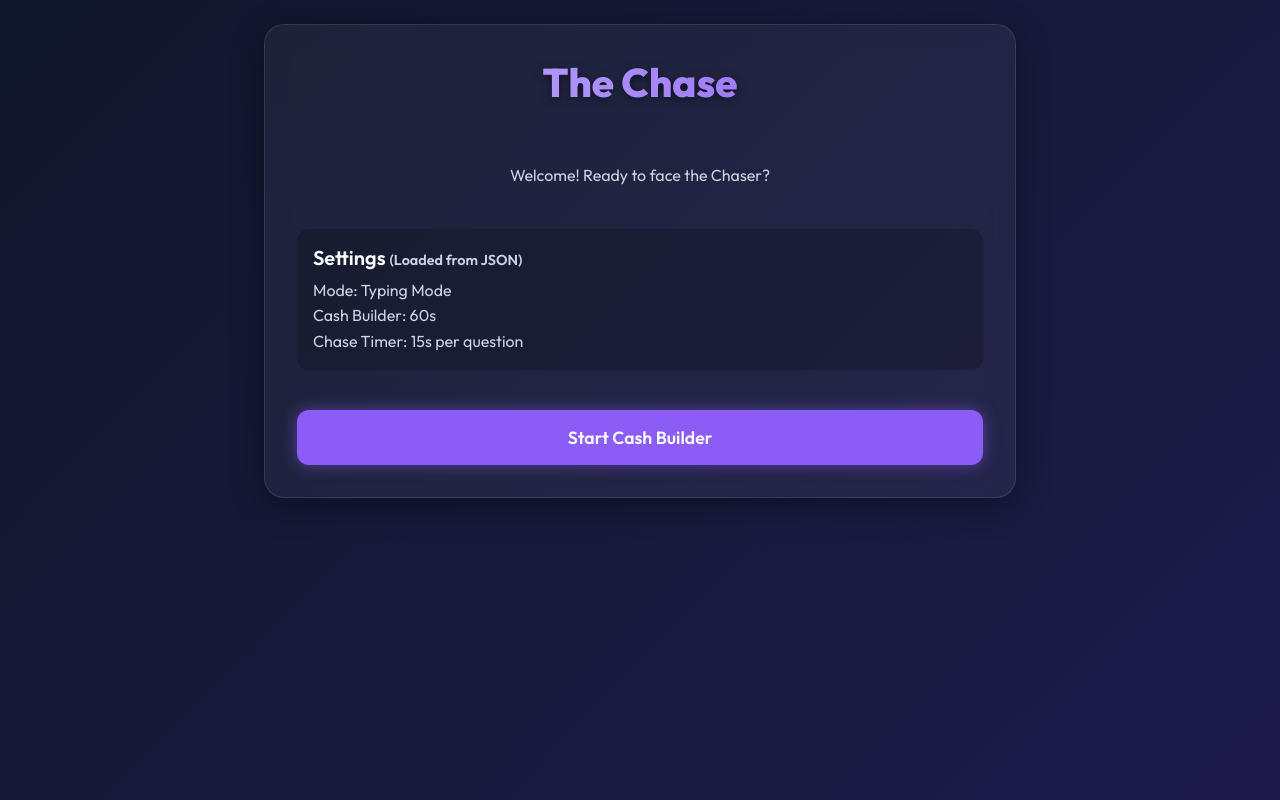
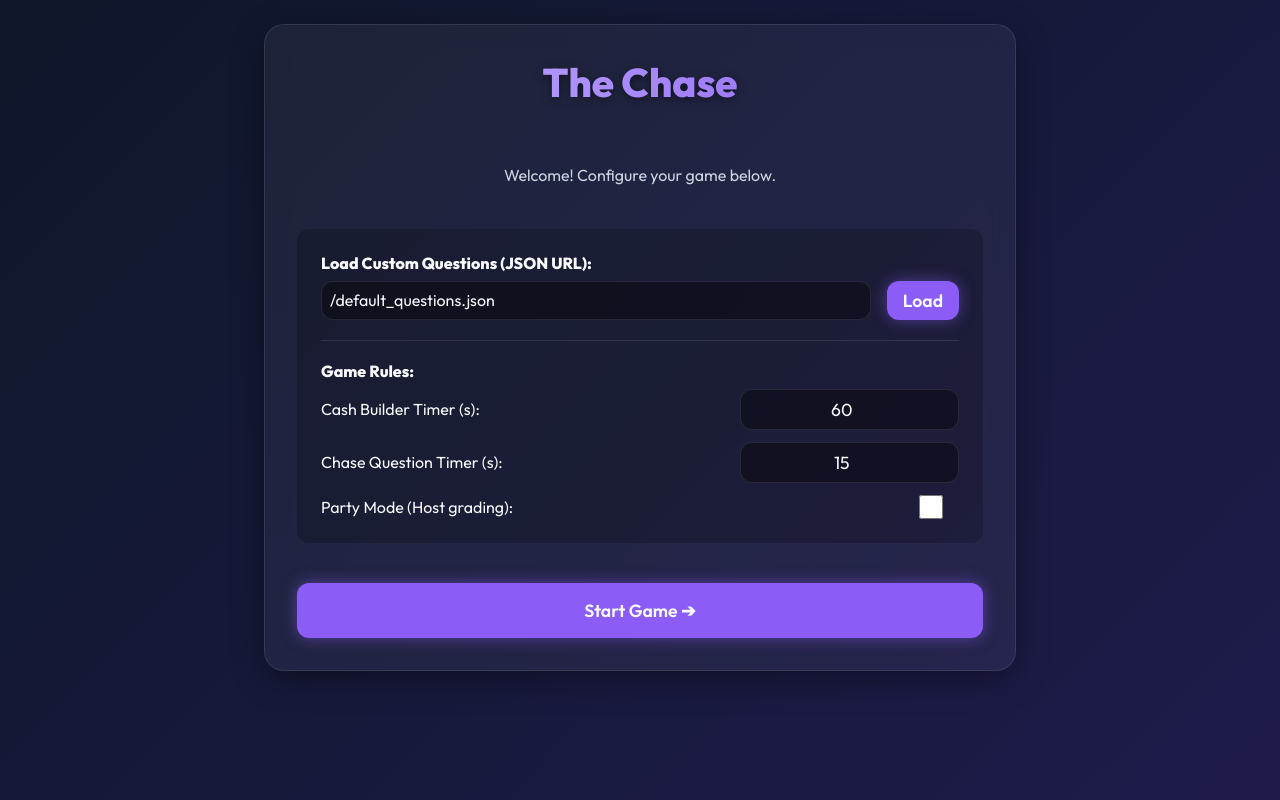
Before and after one commit to sftsk/barry40, a React (Vite) app: page / in a window 1280 px wide. Built offline with nearby package versions, Linux system fonts and the light colour scheme.

Commit message:
feat: Allow loading custom quiz configurations via URL and enable in-game setting adjustments from the menu.

```diff
--- a/src/App.tsx
+++ b/src/App.tsx
@@ -39,27 +39,34 @@ function App() {
   });
 
   const [error, setError] = useState('');
+  const [jsonUrl, setJsonUrl] = useState('');
 
-  useEffect(() => {
-    const urlParams = new URLSearchParams(window.location.search);
-    const quizUrl = urlParams.get('quiz') || '/default_questions.json';
-
-    fetch(quizUrl)
+  const loadConfig = (url: string) => {
+    fetch(url)
       .then(res => {
         if (!res.ok) throw new Error(`HTTP error! status: ${res.status}`);
         return res.json();
       })
       .then((data: GameConfig) => {
         setGameState(s => ({ ...s, config: data }));
+        setError('');
       })
       .catch((e) => setError('Failed to load quiz config. ' + e.message));
+  };
+
+  useEffect(() => {
+    const urlParams = new URLSearchParams(window.location.search);
+    const quizUrl = urlParams.get('quiz') || '/default_questions.json';
+    setJsonUrl(quizUrl);
+    loadConfig(quizUrl);
   }, []);
 
-  if (error) {
+  if (error && !gameState.config) {
     return (
       <div className="glass-panel">
-        <h1>Error</h1>
+        <h1 style={{color: 'var(--danger)'}}>Error loading questions</h1>
         <p className="text-center">{error}</p>
+        <button className="btn btn-primary" onClick={() => window.location.href = '/'}>Retry Default</button>
       </div>
     );
   }
@@ -73,7 +80,18 @@ function App() {
   }
 
   // --- Phase Handlers ---
-  const startGame = () => setGameState(s => ({ ...s, phase: 'CASH_BUILDER', bank: 0 }));
+  const startGame = (customSettings: any) => {
+    setGameState(s => ({
+      ...s,
+      phase: 'CASH_BUILDER',
+      bank: 0,
+      config: {
+        ...s.config!,
+        settings: { ...s.config!.settings, ...customSettings }
+      }
+    }));
+  };
+
   const onCashBuilderComplete = (earned: number) => setGameState(s => ({ ...s, phase: 'CHASE_SETUP', bank: earned }));
   const startChase = () => setGameState(s => ({ ...s, phase: 'THE_CHASE', playerPos: 3, chaserPos: 0 }));
   const endGame = (win: boolean) => setGameState(s => ({ ...s, phase: win ? 'END_WIN' : 'END_LOSE' }));
@@ -81,7 +99,7 @@ function App() {
 
   return (
     <>
-      {gameState.phase === 'MENU' && <MenuScreen onStart={startGame} config={gameState.config} />}
+      {gameState.phase === 'MENU' && <MenuScreen onStart={startGame} config={gameState.config} defaultUrl={jsonUrl} onLoadUrl={loadConfig} loadError={error}/>}
       {gameState.phase === 'CASH_BUILDER' && <CashBuilderScreen config={gameState.config} onComplete={onCashBuilderComplete} />}
       {gameState.phase === 'CHASE_SETUP' && <ChaseSetupScreen bank={gameState.bank} onStart={startChase} />}
       {gameState.phase === 'THE_CHASE' && <TheChaseScreen config={gameState.config} bank={gameState.bank} gameState={gameState} setGameState={setGameState} onEnd={endGame} />}
@@ -92,21 +110,53 @@ function App() {
 
 // -- Sub Components --
 
-function MenuScreen({ onStart, config }: { onStart: () => void, config: GameConfig }) {
+function MenuScreen({ onStart, config, defaultUrl, onLoadUrl, loadError }: { onStart: (s:any) => void, config: GameConfig, defaultUrl: string, onLoadUrl: (url: string) => void, loadError: string }) {
+  const [customSettings, setCustomSettings] = useState(config.settings);
+  const [urlInput, setUrlInput] = useState(defaultUrl);
+
+  // Sync state if config reloads from URL successfully
+  useEffect(() => {
+    setCustomSettings(config.settings);
+  }, [config.settings]);
+
   return (
     <div className="glass-panel">
       <h1>The Chase</h1>
-      <p className="text-center">Welcome! Ready to face the Chaser?</p>
+      <p className="text-center">Welcome! Configure your game below.</p>
 
-      <div style={{ marginTop: '1rem', background: 'rgba(0,0,0,0.2)', padding: '1rem', borderRadius: '12px' }}>
-        <h3>Settings <span style={{fontSize:'0.9rem', color:'var(--text-muted)'}}>(Loaded from JSON)</span></h3>
-        <p>Mode: {config.settings.partyMode ? 'Party Mode (Host controls)' : 'Typing Mode'}</p>
-        <p>Cash Builder: {config.settings.cashBuilderTimeSeconds}s</p>
-        <p>Chase Timer: {config.settings.chaseTimePerQuestionSeconds}s per question</p>
+      <div style={{ marginTop: '1rem', background: 'rgba(0,0,0,0.2)', padding: '1.5rem', borderRadius: '12px', display: 'flex', flexDirection: 'column', gap: '1.25rem' }}>
+
+        <div>
+           <label style={{display: 'block', marginBottom: '0.5rem', fontWeight: 'bold'}}>Load Custom Questions (JSON URL):</label>
+           <div className="flex-row">
+             <input type="text" className="input-text" style={{flex: 1, padding: '0.5rem', fontSize: '1rem', textAlign: 'left'}} value={urlInput} onChange={e => setUrlInput(e.target.value)} />
+             <button className="btn btn-primary" style={{padding: '0.5rem 1rem'}} onClick={() => onLoadUrl(urlInput)}>Load</button>
+           </div>
+           {loadError && <p style={{color: 'var(--danger)', fontSize: '0.9rem', marginTop: '0.5rem'}}>{loadError}</p>}
+        </div>
+
+        <div style={{borderTop: '1px solid var(--panel-border)', paddingTop: '1.25rem'}}>
+          <label style={{display: 'block', marginBottom: '0.5rem', fontWeight: 'bold'}}>Game Rules:</label>
+          <div className="flex-row" style={{alignItems: 'center', marginBottom: '0.75rem'}}>
+            <label style={{flex: 2}}>Cash Builder Timer (s):</label>
+            <input type="number" className="input-text" style={{flex: 1, padding: '0.5rem', fontSize: '1.1rem'}} value={customSettings.cashBuilderTimeSeconds} onChange={e => setCustomSettings(s => ({...s, cashBuilderTimeSeconds: parseInt(e.target.value)}))} />
+          </div>
+
+          <div className="flex-row" style={{alignItems: 'center', marginBottom: '0.75rem'}}>
+            <label style={{flex: 2}}>Chase Question Timer (s):</label>
+            <input type="number" className="input-text" style={{flex: 1, padding: '0.5rem', fontSize: '1.1rem'}} value={customSettings.chaseTimePerQuestionSeconds} onChange={e => setCustomSettings(s => ({...s, chaseTimePerQuestionSeconds: parseInt(e.target.value)}))} />
+          </div>
+
+          <div className="flex-row" style={{alignItems: 'center'}}>
+               <label style={{flex: 2}}>Party Mode (Host grading):</label>
+               <input type="checkbox" style={{width: '24px', height: '24px', marginRight: '1rem'}} checked={customSettings.partyMode} onChange={e => setCustomSettings(s => ({...s, partyMode: e.target.checked}))} />
+          </div>
+        </div>
+
       </div>
 
-      <button className="btn btn-primary" onClick={onStart} style={{ marginTop: '1rem' }}>
-        Start Cash Builder
+      <button className="btn btn-primary" onClick={() => onStart(customSettings)} style={{ marginTop: '1rem' }}>
+        Start Game ➔
       </button>
     </div>
   );
@@ -147,6 +197,7 @@ function CashBuilderScreen({ config, onComplete }: { config: GameConfig, onCompl
       setQIndex(i => i + 1);
       setShowAnswer(false);
       setTypedAnswer('');
+      if (isPartyMode) setIsActive(true);
     } else {
       setIsActive(false);
       onComplete(bank);
@@ -176,7 +227,7 @@ function CashBuilderScreen({ config, onComplete }: { config: GameConfig, onCompl
             // PARTY MODE UI
             <div style={{ display: 'flex', flexDirection: 'column', gap: '1rem', alignItems: 'center' }}>
               {!showAnswer ? (
-                <button className="btn btn-warning" onClick={() => setShowAnswer(true)} style={{ width: '100%' }}>Reveal Answer</button>
+                <button className="btn btn-warning" onClick={() => { setShowAnswer(true); setIsActive(false); }} style={{ width: '100%' }}>Reveal Answer</button>
               ) : (
                 <>
                   <h3 style={{ color: 'var(--accent-primary)', fontSize: '1.5rem', marginBottom: '1rem' }}>Answer: {currentQ.answer}</h3>
```
